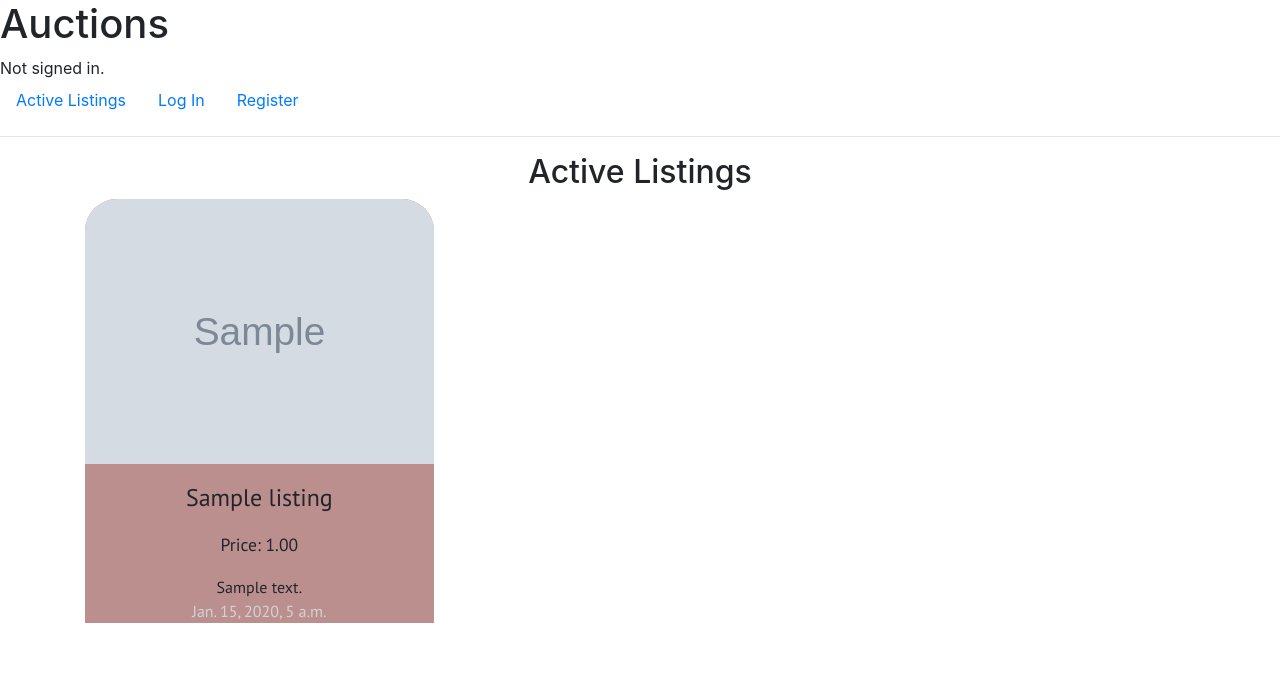
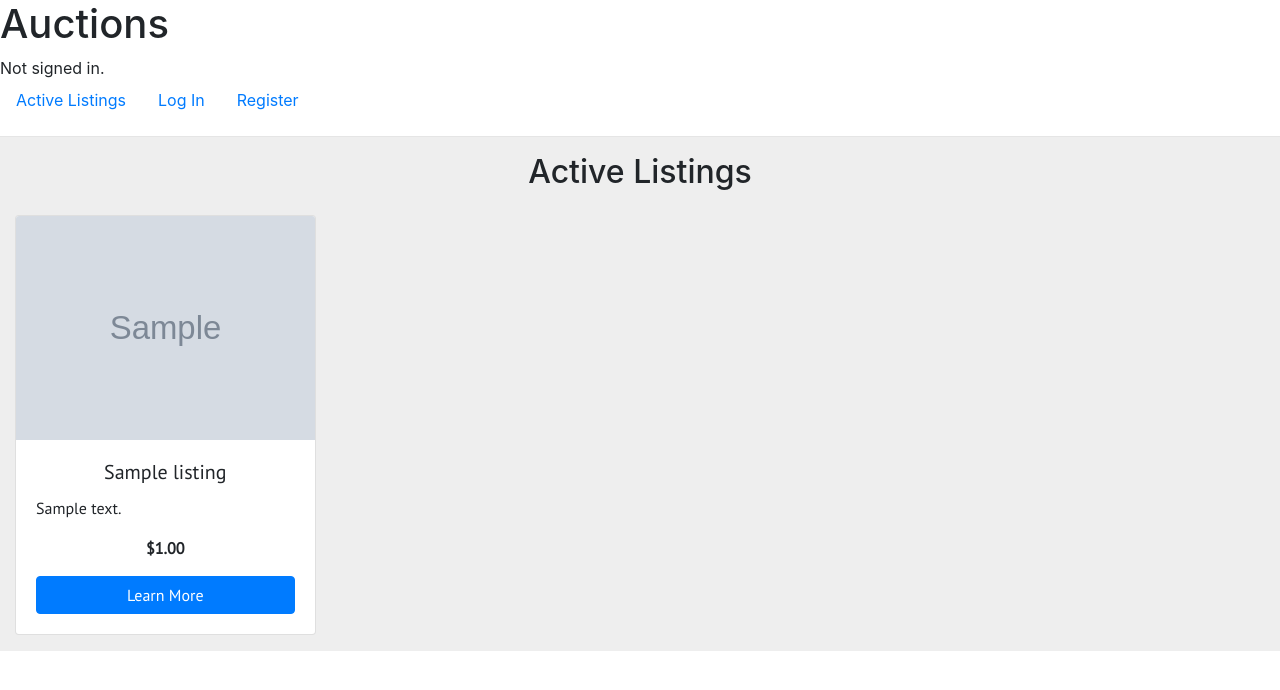
Before and after one commit to catbirdseatio/commerce, a Django app: page / in a window 1280 px wide. Shown: the top 690 px of the page. Run offline with Django 3.2, Linux system fonts and the light colour scheme; tables that the repository leaves empty hold one stand-in row (values such as "Sample post"); grey boxes marked "Sample" are stand-in pictures.

Commit message:
Bootstrap4 card grid added

```diff
--- a/auctions/static/auctions/styles.css
+++ b/auctions/static/auctions/styles.css
@@ -1,39 +1,16 @@
 @import url("https://fonts.googleapis.com/css2?family=PT+Sans&display=swap");
-.listings-container {
+hr {
+  margin-bottom: 0;
+}
+
+.content {
+  background-color: #eee;
+}
+.content .listings-container {
   font-family: "PT Sans", sans-serif;
   display: grid;
-  grid-template-columns: repeat(auto-fill, minmax(265px, 1fr));
-  gap: 2rem;
-}
-.listings-container .listing-card {
-  background-color: rosybrown;
-  border-radius: 2rem 2rem 0 0;
-  overflow: hidden;
-}
-.listings-container .listing-card:hover {
-  box-shadow: 0 4px 20px 0 rgba(34, 68, 123, 0.4);
-}
-.listings-container .listing-card figure {
-  width: 100%;
-}
-.listings-container .listing-card figure img {
-  display: block;
-  width: 100%;
-  height: 265px;
-  object-fit: cover;
-}
-.listings-container .listing-card .listing-content {
-  text-align: center;
-}
-.listings-container .listing-card .listing-content p {
-  font-size: 1.5rem;
-  word-wrap: break-word;
-}
-.listings-container .listing-card .listing-content p.price {
-  font-size: 1.1rem;
-}
-.listings-container .listing-card .listing-content span {
-  color: lightgrey;
+  grid-template-columns: repeat(auto-fill, minmax(18rem, 1fr));
+  grid-gap: 1rem;
 }
 
 /*# sourceMappingURL=styles.css.map */
--- a/scss/styles.scss
+++ b/scss/styles.scss
@@ -1,45 +1,15 @@
-@import url('https://fonts.googleapis.com/css2?family=PT+Sans&display=swap');
+@import url("https://fonts.googleapis.com/css2?family=PT+Sans&display=swap");
 
-.listings-container {
-    font-family: 'PT Sans', sans-serif;
-    display: grid;
-    grid-template-columns: repeat(auto-fill, minmax(265px, 1fr));
-    gap: 2rem;
+hr {
+    margin-bottom: 0;
+}
+.content {
+    background-color: #eee;
 
-    .listing-card {
-        background-color: rosybrown;
-        border-radius: 2rem 2rem 0 0;
-        overflow: hidden;
-
-        &:hover {
-            box-shadow: 0 4px 20px 0 rgba(34, 68,123, 0.4);
-        }
-
-        figure {
-            width: 100%;
-            img {
-                display: block;
-                width: 100%;
-                height: 265px;
-                object-fit: cover;
-            }
-        }
-
-        .listing-content {
-            text-align: center;
-
-            p {
-                font-size: 1.5rem;
-                word-wrap: break-word;
-
-                &.price {
-                    font-size: 1.1rem;
-                }
-            }
-
-            span {
-                color: lightgrey;
-            }
-        }
+    .listings-container {
+        font-family: 'PT Sans', sans-serif;
+        display: grid;
+        grid-template-columns: repeat(auto-fill, minmax(18rem, 1fr));
+        grid-gap: 1rem;
     }
 }
--- a/templates/auctions/index.html
+++ b/templates/auctions/index.html
@@ -2,24 +2,18 @@
 {% load static %}
 
 {% block body %}
-    <h2 class="text-center">Active Listings</h2>
+    <h2 class="text-center py-3">Active Listings</h2>
     <div class="listings-container">
     {% for listing in listings %}
-    <div class="listing-card">
-        <figure>
-            {% if listing.profile_image %}
-                <img src="{{listing.profile_image.url }}" alt="{{ listing.title }}">
-            {% else %}
-                <img src="{% static 'auctions/default.png' %}" alt="">
-            {% endif %}
-        </figure>
-        <div class="listing-content">
-            <p>{{ listing.title }}</p>
-            <p class="price">Price: {{ listing.starting_bid }}</p>
-            <div>{{ listing.description|truncatewords:5 }}</div>
-            <span>{{ listing.created_at }}</span>
+    <div class="card listing-card">
+        <img class="card-img-top" src="{{ listing.profile_image.url }}" alt="Card image">
+        <div class="card-body">
+          <h5 class="card-title text-center">{{ listing.title }}</h5>
+          <p class="card-text">{{ listing.description|truncatewords:15 }}</p>
+          <p class="card-text font-weight-bold text-center">${{ listing.starting_bid }}</p>
+          <a href="#" class="btn btn-primary btn-block">Learn More</a>
         </div>
-    </div>
+      </div>
     {% empty %}
         <p>There are no listings</p>
     {% endfor %}
--- a/templates/auctions/layout.html
+++ b/templates/auctions/layout.html
@@ -40,7 +40,7 @@
         </ul>
         <hr>
         {% include 'includes/_messages.html' %}
-        <div class="container mb-3">
+        <div class="content container-fluid pb-3">
         {% block body %}{% endblock %}
         </div>
         <script src="https://cdn.jsdelivr.net/npm/jquery@3.5.1/dist/jquery.slim.min.js" integrity="sha384-DfXdz2htPH0lsSSs5nCTpuj/zy4C+OGpamoFVy38MVBnE+IbbVYUew+OrCXaRkfj" crossorigin="anonymous"></script>
```
Also changed, not shown: 1 other file.
